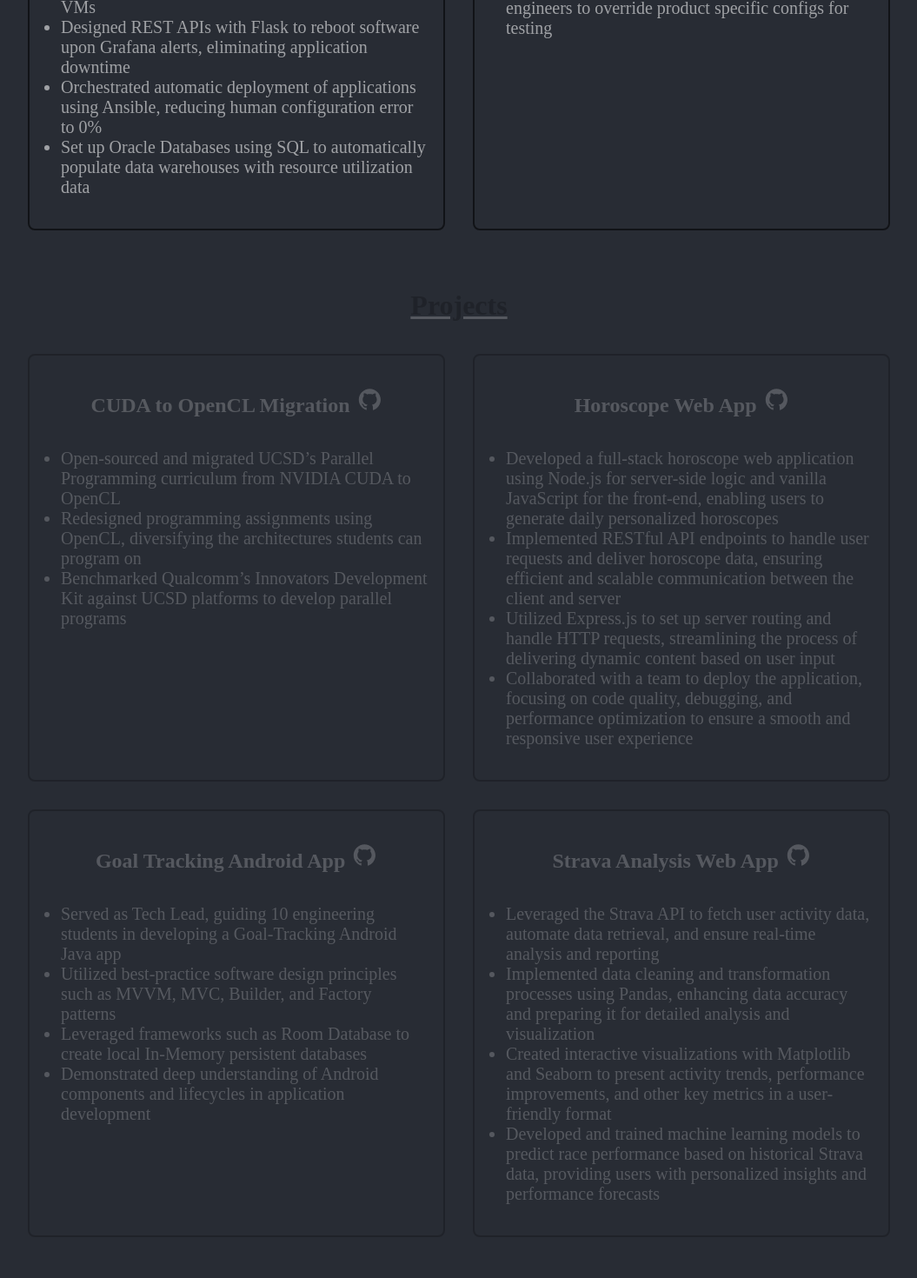
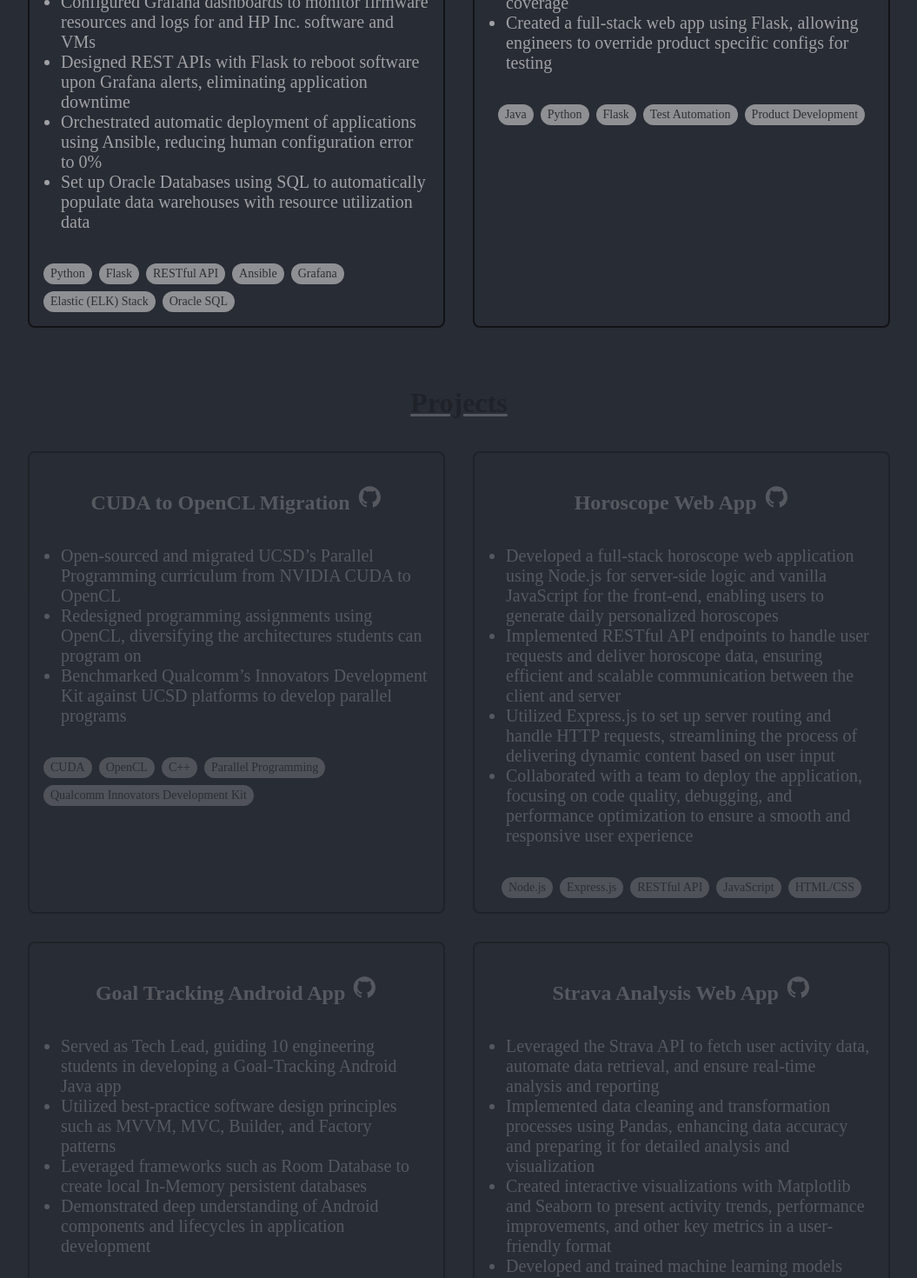
Before and after one commit to VijayP30/Personal-Website, a React (Create React App) app: page / in a window 1280 px wide. Shown: the part 1540-3010 px from the top of the page at 87% size, without its empty margins (112-1167 px from the left). Built offline with nearby package versions, Linux system fonts and the light colour scheme.

Commit message:
add skill bubbles

```diff
--- a/src/components/experience/experience-card.tsx
+++ b/src/components/experience/experience-card.tsx
@@ -8,9 +8,10 @@
   link: string;
   dates: string;
   summary: string[];
+  skills: string[];
 }
 
-const ExperienceCard: React.FC<ExperienceCardProps> = ({ companyLogo, roleName, companyName, link, dates, summary }) => {
+const ExperienceCard: React.FC<ExperienceCardProps> = ({ companyLogo, roleName, companyName, link, dates, summary, skills }) => {
   return (
     <div className="experience-card">
       <a href={link} target="_blank" rel="noopener noreferrer">
@@ -26,6 +27,11 @@
           <li key={index}>{item}</li>
         ))}
       </ul>
+      <div className="experience-skills">
+        {skills.map((skill, index) => (
+          <span key={index} className="skill-bubble">{skill}</span>
+        ))}
+      </div>
     </div>
   );
 }
--- a/src/components/experience/experience.tsx
+++ b/src/components/experience/experience.tsx
@@ -22,6 +22,7 @@
                         'Streamlined the MongoDB triggers UI using React, boosting user efficiency and driving higher adoption rates',
                         'Implemented state management using Redux across MongoDB App and Data Services improving performance',
                     ]}
+                    skills={['Go', 'TypeScript', 'JavaScript', 'Babel', 'NodeJS', 'React', 'Redux']}
                 />
                 <ExperienceCard
                     companyLogo={amd}
@@ -36,6 +37,7 @@
                         'Owned and maintained a test program validation module that reduced test time by up to 20% in production',
 
                     ]}
+                    skills={['Java', 'Python', 'Spring', 'Artifactory']}
                 />
                 <ExperienceCard
                     companyLogo={hp}
@@ -49,6 +51,7 @@
                         'Orchestrated automatic deployment of applications using Ansible, reducing human configuration error to 0%',
                         'Set up Oracle Databases using SQL to automatically populate data warehouses with resource utilization data',
                     ]}
+                    skills={['Python', 'Flask', 'RESTful API', 'Ansible', 'Grafana', 'Elastic (ELK) Stack', 'Oracle SQL']}
                 />
                 <ExperienceCard
                     companyLogo={amd}
@@ -61,6 +64,7 @@
                         'Added temperature controls to AVFS modules using Java, allowing for more comprehensive test coverage',
                         'Created a full-stack web app using Flask, allowing engineers to override product specific configs for testing',
                     ]}
+                    skills={['Java', 'Python', 'Flask', 'Test Automation', 'Product Development']}
                 />
             </div>
         </div>
--- a/src/components/experience/styles.css
+++ b/src/components/experience/styles.css
@@ -63,6 +63,21 @@
   text-align: left;
 }
 
+.experience-skills {
+  margin-top: 16px;
+  display: flex;
+  flex-wrap: wrap;
+  gap: 8px;
+}
+
+.skill-bubble {
+  background-color: #e0e0e0;
+  border-radius: 12px;
+  padding: 4px 8px;
+  font-size: 14px;
+  color: #333;
+}
+
 @media (max-width: 600px) {
   .experience-card {
     max-width: calc(100% - 32px);
--- a/src/components/projects/project-card.tsx
+++ b/src/components/projects/project-card.tsx
@@ -6,9 +6,10 @@
   name: string;
   link: string;
   summary: string[];
+  skills: string[];
 }
 
-const ProjectCard: React.FC<ProjectCardProps> = ({ name, link, summary }) => {
+const ProjectCard: React.FC<ProjectCardProps> = ({ name, link, summary, skills }) => {
   return (
     <div className="project-card">
       <h2 className="project-name">
@@ -22,6 +23,11 @@
           <li key={index}>{item}</li>
         ))}
       </ul>
+      <div className="project-skills">
+        {skills.map((skill, index) => (
+          <span key={index} className="skill-bubble">{skill}</span>
+        ))}
+      </div>
     </div>
   );
 }
--- a/src/components/projects/projects.tsx
+++ b/src/components/projects/projects.tsx
@@ -14,6 +14,7 @@
                         'Redesigned programming assignments using OpenCL, diversifying the architectures students can program on',
                         'Benchmarked Qualcomm’s Innovators Development Kit against UCSD platforms to develop parallel programs',
                     ]}
+                    skills={['CUDA', 'OpenCL', 'C++', 'Parallel Programming', 'Qualcomm Innovators Development Kit']}
                 />
                 <ProjectCard
                     name='Horoscope Web App'
@@ -25,6 +26,7 @@
                         'Collaborated with a team to deploy the application, focusing on code quality, debugging, and performance optimization to ensure a smooth and responsive user experience',
 
                     ]}
+                    skills={['Node.js', 'Express.js', 'RESTful API', 'JavaScript', 'HTML/CSS']}
                 />
                 <ProjectCard
                     name='Goal Tracking Android App'
@@ -35,6 +37,7 @@
                         'Leveraged frameworks such as Room Database to create local In-Memory persistent databases',
                         'Demonstrated deep understanding of Android components and lifecycles in application development',
                     ]}
+                    skills={['Java', 'Android Studio', 'Room Database', 'MVVM', 'MVC']}
                 />
                 <ProjectCard
                     name='Strava Analysis Web App'
@@ -43,8 +46,9 @@
                         'Leveraged the Strava API to fetch user activity data, automate data retrieval, and ensure real-time analysis and reporting',
                         'Implemented data cleaning and transformation processes using Pandas, enhancing data accuracy and preparing it for detailed analysis and visualization',
                         'Created interactive visualizations with Matplotlib and Seaborn to present activity trends, performance improvements, and other key metrics in a user-friendly format',
-                        'Developed and trained machine learning models to predict race performance based on historical Strava data, providing users with personalized insights and performance forecasts'
+                        'Developed and trained machine learning models using scikit-learn and TensorFlow to predict race performance based on historical Strava data, providing users with personalized insights and performance forecasts'
                     ]}
+                    skills={['Python', 'Strava API', 'Flask', 'Matplotlib', 'Seaborn', 'Pandas', 'Scikit-Learn', 'TensorFlow']}
                 />
             </div>
         </div>
--- a/src/components/projects/styles.css
+++ b/src/components/projects/styles.css
@@ -66,6 +66,21 @@
     text-align: left;
   }
 
+  .project-skills {
+    margin-top: 16px;
+    display: flex;
+    flex-wrap: wrap;
+    gap: 8px;
+  }
+
+  .skill-bubble {
+    background-color: #e0e0e0;
+    border-radius: 12px;
+    padding: 4px 8px;
+    font-size: 14px;
+    color: #333;
+  }
+
   @media (max-width: 600px) {
     .project-card {
       max-width: calc(100% - 32px);
```
